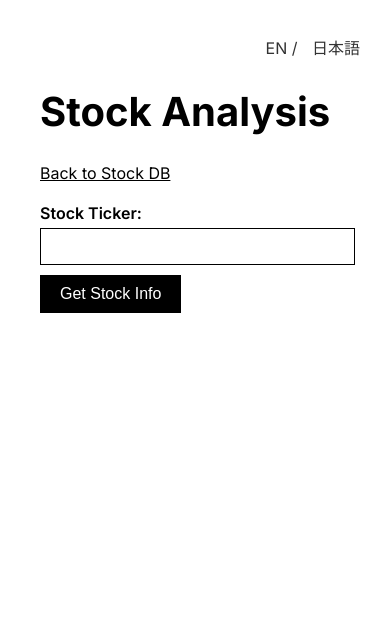
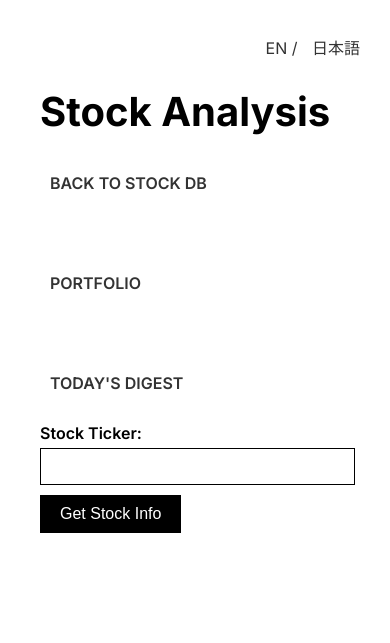
Before and after one commit to kkanamaru17/yourstockdb, a Flask app: page /stockan in a window 390 px wide. Shown: the top 643 px of the page. Run offline with Flask 2, Linux system fonts and the light colour scheme.

Commit message:
changed nav styling

```diff
--- a/static/styles.css
+++ b/static/styles.css
@@ -767,3 +767,39 @@ input[type="password"].form-input {
     color: #666;
     margin-top: 5px;
 }
+
+.dashboard-nav {
+    display: flex;
+    justify-content: flex-start; /* Changed from center to flex-start */
+    gap: 20px;
+    margin: 20px 0;
+}
+
+.dashboard-nav a {
+    color: #333;
+    text-decoration: none;
+    text-transform: uppercase;
+    font-size: 16px;
+    font-weight: 600;
+    /* padding: 5px 10px;
+    border-radius: 5px; */
+    transition: background-color 0.3s, color 0.3s;
+}
+
+.dashboard-nav a:hover {
+    /* background-color: #50b3a2; */
+    color: #50b3a2;
+}
+
+@media (max-width: 768px) {
+    .dashboard-nav {
+        flex-direction: column;
+        align-items: flex-start; /* Changed from center to flex-start */
+    }
+
+    .dashboard-nav a {
+        width: auto; /* Changed from 100% to auto */
+        text-align: left; /* Changed from center to left */
+        padding: 10px;
+    }
+}
--- a/templates/home.html
+++ b/templates/home.html
@@ -46,6 +46,10 @@
                 <h3>{{ translations[language]['concise_digest'] }}</h3>
                 <p>{{ translations[language]['concise_digest_description'] }}</p>
             </div>
+            <div class="feature-item">
+                <h3>{{ translations[language]['insights'] }}</h3>
+                <p>{{ translations[language]['insights_description'] }}</p>
+            </div>
         </div>
     </section>
 
--- a/templates/stockan.html
+++ b/templates/stockan.html
@@ -15,7 +15,11 @@
             <a href="{{ url_for('set_language', language='en') }}">EN /</a>
             <a href="{{ url_for('set_language', language='jp') }}">日本語</a>
         </div>
-        <a href="{{ url_for('dashboard') }}">{{ translations[language]['back_to_stock_db'] }}</a><br><br>
+        <nav class="dashboard-nav">
+            <a href="{{ url_for('dashboard') }}">{{ translations[language]['back_to_stock_db'] }}</a><br>
+            <a href="{{ url_for('portfolio') }}">{{ translations[language]['portfolio'] }}</a><br>
+            <a href="{{ url_for('today') }}">{{ translations[language]['todays_digest'] }}</a>
+        </nav>
         <form id="stock-form" action="{{ url_for('stockan') }}" method="POST">
             <label for="ticker">{{ translations[language]['stock_ticker'] }}:</label>
             <input type="text" id="ticker" name="ticker" value="{{ ticker or '' }}" required>
--- a/translations.py
+++ b/translations.py
@@ -115,12 +115,14 @@ translations = {
         # ... existing translations ...
         'platform_philosophy': "Clarity Over Complexity: long-term growth over reactive trading.",
         'dividend_matters': 'Dividend Matters',
-        'dividend_description': 'You can now see total portfolio return including dividends you received.',
+        'dividend_description': "Stock DB shows both your capital gain and income gain, tracking the holistic returns with the dividends you've received so far",
         'long_term_perspective': 'Long Term Perspective',
-        'long_term_description': "Portfolio digest shows number of days you've held your portfolio stocks, supporting your long term investment journey.",
+        'long_term_description': "Portfolio digest shows the number of days you've held your portfolio stocks, supporting your long term investment journey.",
         'concise_digest': 'Concise Digest',
-        'concise_digest_description': "Today's digest page shows you just the info you need, including portfolio performance vs the index and visual aid for top/worst performers.",
+        'concise_digest_description': "Today's digest shows you just the info you need, including portfolio performance vs the index and a chart of top/worst performers.",
         'get_started': 'Get Started',
+        'insights': 'Insights',
+        'insights_description': 'Analyst rating & target price, valuation history, recent share price chart, memo to note down learnings, and much more',
     },
     'jp': {
         # translations for home and login
@@ -237,11 +239,14 @@ translations = {
         # ... existing translations ...
         'platform_philosophy': "複雑さよりも明瞭さ：頻繁な取引より長期的成長",
         'dividend_matters': '配当の重要性',
-        'dividend_description': '受け取った配当金を含む総ポートフォリオリターンを確認できるようになりました。',
+        'dividend_description': '値上がり・値下がりに加えて、長期投資の妙味でもある配当金を含めた総合的なリターンが確認できます。',
         'long_term_perspective': '長期的な視点',
-        'long_term_description': 'ポートフォリオダイジェストでは、保有株式の日数を表示し、長期投資の旅をサポートします。',
+        'long_term_description': 'ポートフォリオダイジェストでは、保有株式の保有日数や長期保有・短期保有銘柄を確認可能。長期投資家への道をサポートします。',
         'concise_digest': '簡潔なダイジェスト',
-        'concise_digest_description': '今日のダイジェストページでは、ポートフォリオのパフォーマンス対指数比較や、トップ/ワーストパフォーマーの視覚的補助を含む、必要な情報だけを表示します。',
+        'concise_digest_description': '今日のダイジェストページでは、ポートフォリオの前日比増減・日経平均比較や、トップ/ワーストパフォーマーのチャートを含む、必要な情報を簡素にお伝えします。',
         'get_started': '始める',
+        'insights': 'インサイト',
+        'insights_description': 'アナリスト・レーティング&目標株価、バリュエーション指標、直近株価チャート、投資家としての学びを記録するメモ保存機能、など',
+
     }
 }
```
Also changed, not shown: templates/dashboard.html (+6 -4 lines), templates/portfolio.html (+6 -5 lines), templates/today.html (+5 -3 lines).
